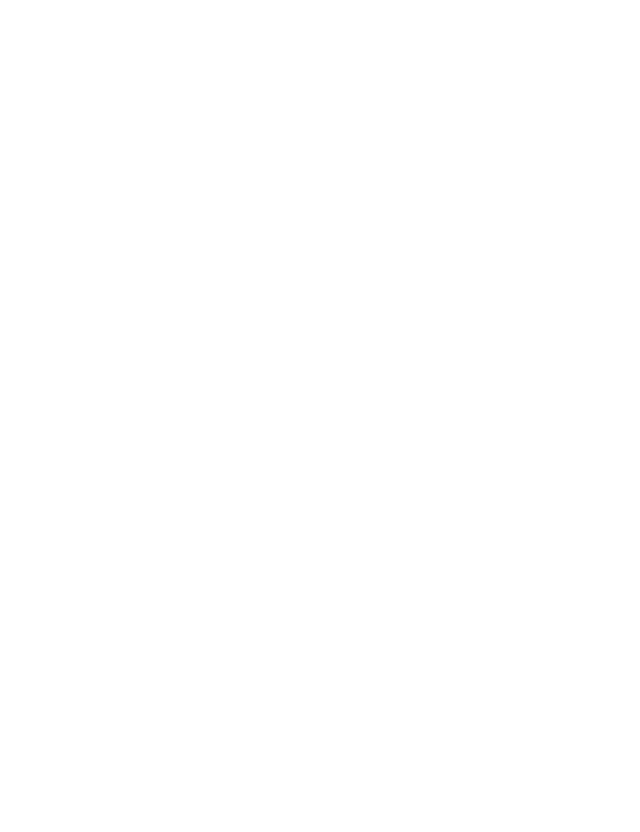
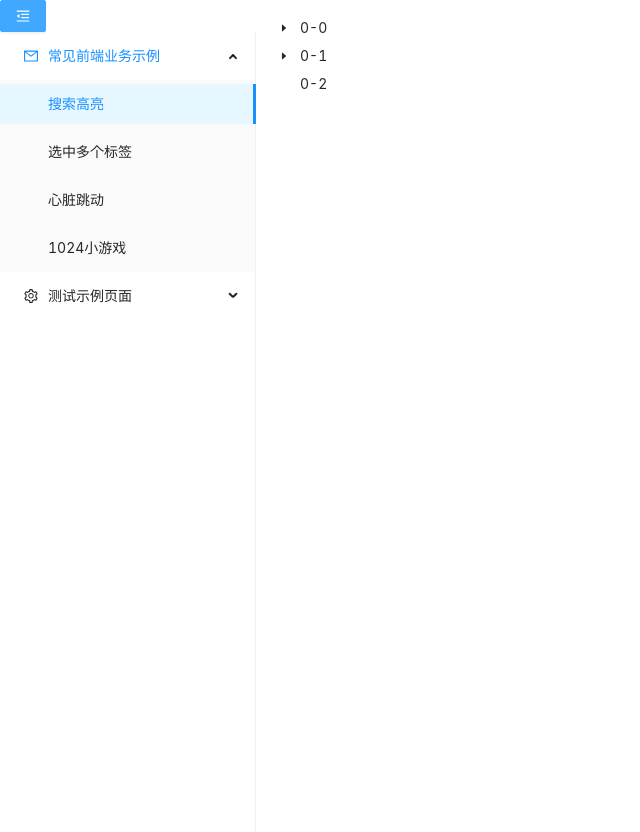
Before and after one commit to Jlnvv-tom/freedom-project-vue, a Vue app: page /test-page/tree in a window 1280 px wide. Before the commit this address had no page. Shown: the whole page, without its empty margins (0-640 px from the left). Before the commit the page ends 800 px from the top, so only its background shows below. Built offline with nearby package versions, Linux system fonts and the light colour scheme.

Commit message:
✨ feat: 自定义事件

```diff
--- a/src/router/demo.ts
+++ b/src/router/demo.ts
@@ -23,4 +23,16 @@ export const demoRoutes = [
     meta: { title: "2048小游戏页面" },
     component: import("@/views/demo/1024-game/index.vue"),
   },
+  {
+    path: "/test-page/tree",
+    name: "test-page.tree",
+    meta: { title: "拖拽树测试示例" },
+    component: import("@/views/test-page/tree/index.vue"),
+  },
+  {
+    path: "/test-page/custom-event",
+    name: "test-page.custom-event",
+    meta: { title: "拖拽树测试示例" },
+    component: import("@/views/test-page/event/index.vue"),
+  },
 ];
--- a/src/views/home/show.vue
+++ b/src/views/home/show.vue
@@ -18,7 +18,7 @@
           <a-menu-item key="/demo/1024-game">1024小游戏</a-menu-item>
 
         </a-sub-menu>
-        <a-sub-menu key="sub2" @titleClick="titleClick">
+        <!-- <a-sub-menu key="sub2" @titleClick="titleClick">
           <template #icon>
             <AppstoreOutlined />
           </template>
@@ -34,12 +34,14 @@
           <a-menu-item key="/demo/highlight">搜索高亮</a-menu-item>
           <a-menu-item key="/demo/select">选中多个标签</a-menu-item>
           <a-menu-item key="/demo/heart">心脏跳动</a-menu-item>
-        </a-sub-menu>
+        </a-sub-menu> -->
         <a-sub-menu key="sub4" @titleClick="titleClick">
           <template #icon>
             <SettingOutlined />
           </template>
-          <template #title>常见前端业务示例</template>
+          <template #title>测试示例页面</template>
+          <a-menu-item key="/test-page/tree">tree拖拽</a-menu-item>
+          <a-menu-item key="/test-page/custom-event">customEvent自定义事件</a-menu-item>
         </a-sub-menu>
       </a-menu>
     </div>
--- /dev/null
+++ b/src/views/test-page/event/index.vue
@@ -0,0 +1,27 @@
+<template>
+  <h1>{{ displayCount }}</h1>
+  <a-button type="primary" @click="Click">自定义事件</a-button>
+</template>
+
+<script setup lang="ts">
+import { ref } from 'vue'
+const displayCount = ref(0)
+const dispatchCount = ref(100)
+const Click = () => {
+  dispatchCount.value += 10;
+  window.dispatchEvent(new CustomEvent('my-event', {
+    detail: {
+      value: dispatchCount.value,
+      key: 'my-event-key'
+    }
+  }))
+}
+
+const listenFn = (e) => {
+  console.log(e.detail)
+  displayCount.value += e.detail.value
+}
+
+window.addEventListener('my-event', listenFn)
+
+</script>
--- /dev/null
+++ b/src/views/test-page/tree/index.vue
@@ -0,0 +1,109 @@
+<template>
+  <a-tree class="draggable-tree" draggable block-node :tree-data="gData" @dragenter="onDragEnter" @drop="onDrop" />
+</template>
+<script>
+import { defineComponent, ref } from 'vue';
+const x = 3;
+const y = 2;
+const z = 1;
+const genData = [];
+const generateData = (_level, _preKey, _tns) => {
+  const preKey = _preKey || '0';
+  const tns = _tns || genData;
+  const children = [];
+  for (let i = 0; i < x; i++) {
+    const key = `${preKey}-${i}`;
+    tns.push({
+      title: key,
+      key,
+    });
+    if (i < y) {
+      children.push(key);
+    }
+  }
+  if (_level < 0) {
+    return tns;
+  }
+  const level = _level - 1;
+  children.forEach((key, index) => {
+    tns[index].children = [];
+    return generateData(level, key, tns[index].children);
+  });
+};
+generateData(z);
+export default defineComponent({
+  setup() {
+    const expandedKeys = ref(['0-0', '0-0-0', '0-0-0-0']);
+    const gData = ref(genData);
+    const onDragEnter = info => {
+      console.log("onDragEnter", info);
+      // expandedKeys 需要展开时
+      // expandedKeys.value = info.expandedKeys;
+    };
+
+    const onDrop = info => {
+      console.log("onDrop", info);
+      const dropKey = info.node.key;
+      const dragKey = info.dragNode.key;
+      const dropPos = info.node.pos.split('-');
+      const dropPosition = info.dropPosition - Number(dropPos[dropPos.length - 1]);
+      const loop = (data, key, callback) => {
+        data.forEach((item, index) => {
+          if (item.key === key) {
+            return callback(item, index, data);
+          }
+          if (item.children) {
+            return loop(item.children, key, callback);
+          }
+        });
+      };
+      const data = [...gData.value];
+
+      // Find dragObject
+      let dragObj;
+      loop(data, dragKey, (item, index, arr) => {
+        arr.splice(index, 1);
+        dragObj = item;
+      });
+      if (!info.dropToGap) {
+        // Drop on the content
+        loop(data, dropKey, item => {
+          item.children = item.children || [];
+          /// where to insert 示例添加到头部，可以是随意位置
+          item.children.unshift(dragObj);
+        });
+      } else if ((info.node.children || []).length > 0 &&
+        // Has children
+        info.node.expanded &&
+        // Is expanded
+        dropPosition === 1 // On the bottom gap
+      ) {
+        loop(data, dropKey, item => {
+          item.children = item.children || [];
+          // where to insert 示例添加到头部，可以是随意位置
+          item.children.unshift(dragObj);
+        });
+      } else {
+        let ar = [];
+        let i = 0;
+        loop(data, dropKey, (_item, index, arr) => {
+          ar = arr;
+          i = index;
+        });
+        if (dropPosition === -1) {
+          ar.splice(i, 0, dragObj);
+        } else {
+          ar.splice(i + 1, 0, dragObj);
+        }
+      }
+      gData.value = data;
+    };
+    return {
+      expandedKeys,
+      gData,
+      onDragEnter,
+      onDrop,
+    };
+  },
+});
+</script>
```
